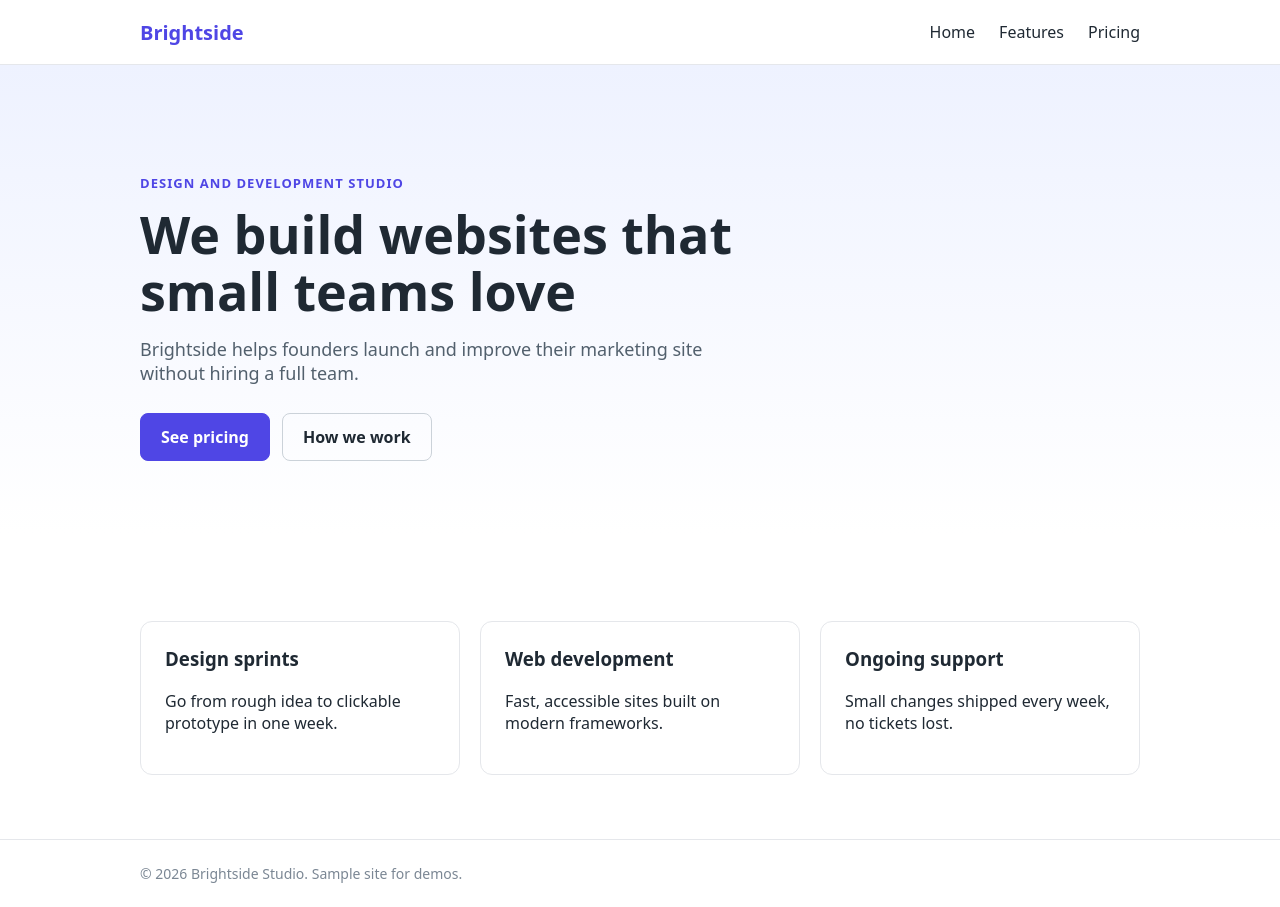
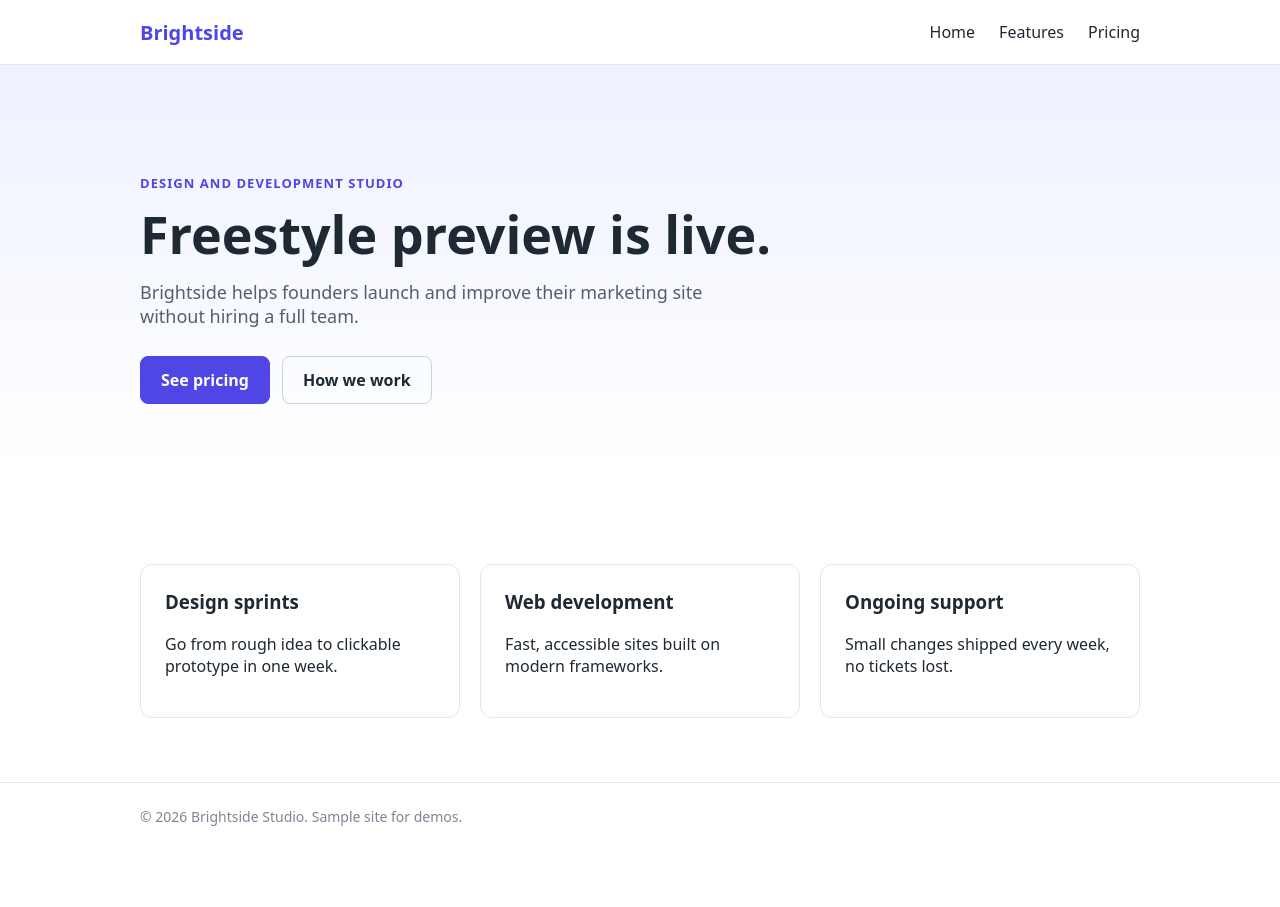
Before and after one commit to antoinedc/ronda-demo-site, a Next.js app: page / in a window 1280 px wide. After the commit the page ends 850 px from the top, so only its background shows below. Built offline with nearby package versions, Linux system fonts and the light colour scheme.

Commit message:
ronda: The main hero `<h1>` heading in `app/page.js` has been updated from "We build websites that small teams love" to "Freestyle preview is live." — all surrounding content and styling remain untouched.
Ronda-Edit-Id: 16ae1476-19a0-480b-8c50-21a0530aadd4

```diff
--- a/app/page.js
+++ b/app/page.js
@@ -12,7 +12,7 @@ export default function Home() {
       <section className="hero">
         <div className="container">
           <p className="eyebrow">Design and development studio</p>
-          <h1>We build websites that small teams love</h1>
+          <h1>Freestyle preview is live.</h1>
           <p className="lead">
             Brightside helps founders launch and improve their marketing site without hiring a full team.
           </p>
```
